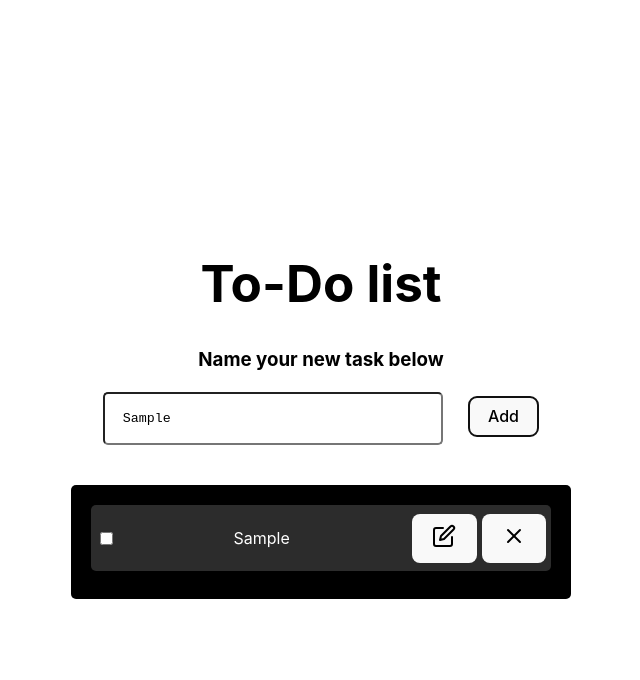
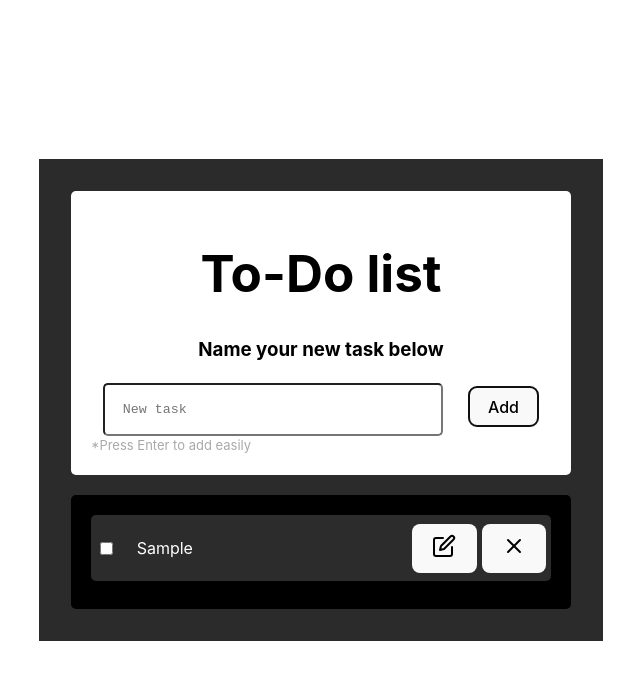
Before and after one commit to SaldarriagaOmar/task-list-protalento, a React (Vite) app in the folder my-react-task-list/: page / in a window 1280 px wide. Both pictures are taken after typing "Sample" into the empty fields and a click on the button "Add". Shown: the top 680 px of the page, without its empty margins (319-959 px from the left). Built offline with nearby package versions, Linux system fonts and the light colour scheme.

Commit message:
Restricción de campo vacío y limpiar después del submit

```diff
--- a/my-react-task-list/src/App.css
+++ b/my-react-task-list/src/App.css
@@ -3,6 +3,7 @@
   margin: 0 auto;
   padding: 2rem;
   text-align: center;
+  background-color: rgb(43, 43, 43);
 }
 
 #form {
@@ -24,12 +25,14 @@
   margin-top: 20px;
 }
 
+
 #form button:hover {
   background-color: rgb(55, 208, 55);
 }
 
 .inText:hover {
   background-color: rgb(43, 43, 43);
+  color: white;
 }
 
 .inText {
@@ -40,3 +43,10 @@
   border-radius: 5px;
   width: 300px;
 }
+
+#form p {
+  margin: 0;
+  text-align: start;
+  font-size: small;
+  color: darkgrey;
+}
--- a/my-react-task-list/src/App.jsx
+++ b/my-react-task-list/src/App.jsx
@@ -1,4 +1,4 @@
-import { useState } from 'react'
+import react, { useState } from 'react'
 import './App.css'
 import Task from './components/task'
 
@@ -6,6 +6,7 @@ import Task from './components/task'
 export default function App() {
   const [tasks, setTasks] = useState([])
   const [newItem, setNewItem] = useState("")
+
   function AddTask() {
     const taskItem = {
       id: 1,
@@ -14,20 +15,31 @@ export default function App() {
     }
     setTasks([...tasks, taskItem])
   }
+
   function handleSubmit(e) {
     e.preventDefault();
     AddTask()
+    setNewItem('')
   }
+
   return (
     <div>
       <div id='form'>
         <h1>To-Do list</h1>
         <h3>Name your new task below</h3>
+
         <form action="" onSubmit={handleSubmit}>
-          <input className='inText' type="text" placeholder='New task' onChange={(e) => setNewItem(e.target.value)} />
+          <input
+            className='inText'
+            type="text"
+            placeholder='New task'
+            value={newItem} onChange={(e) => setNewItem(e.target.value)}
+            required
+          />
+
           <button type="submit">Add</button>
         </form>
-
+        <p>*Press Enter to add easily</p>
       </div>
 
       <div id='task'>
--- a/my-react-task-list/src/components/Task.jsx
+++ b/my-react-task-list/src/components/Task.jsx
@@ -2,7 +2,7 @@ import "./task.css"
 export default function Task(props) {
     return (
         <div className="anyTask">
-            <input type="checkbox" />
+            <input type="checkbox"/>
             <div className="nombreTarea">
             <p>{props.description}</p>
             </div>
--- a/my-react-task-list/src/components/task.css
+++ b/my-react-task-list/src/components/task.css
@@ -16,7 +16,7 @@ button {
 
 .nombreTarea {
     text-align: justify;
-    max-width: 250px;
+    width: 250px;
 }
 
 #edit:hover {
```
